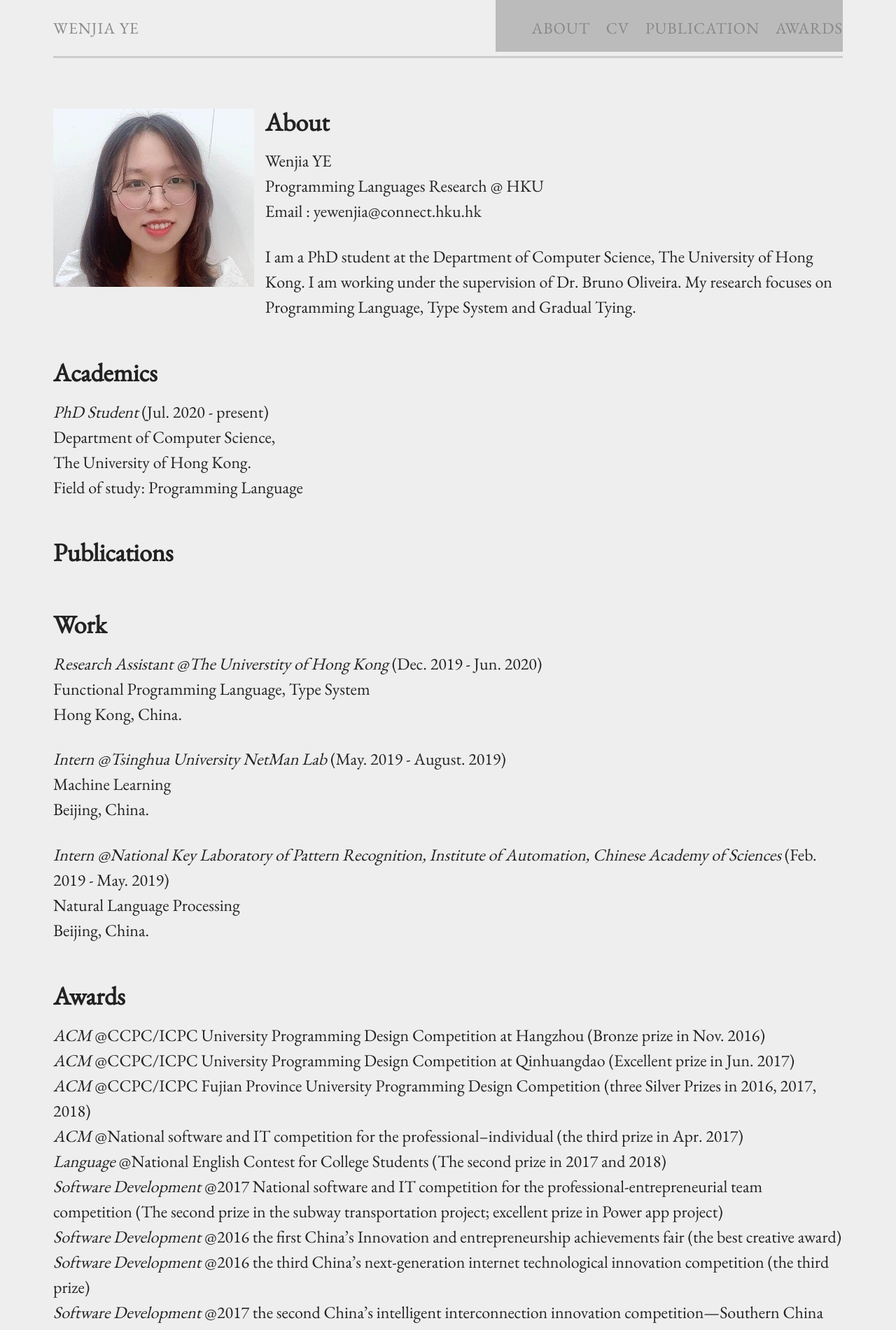
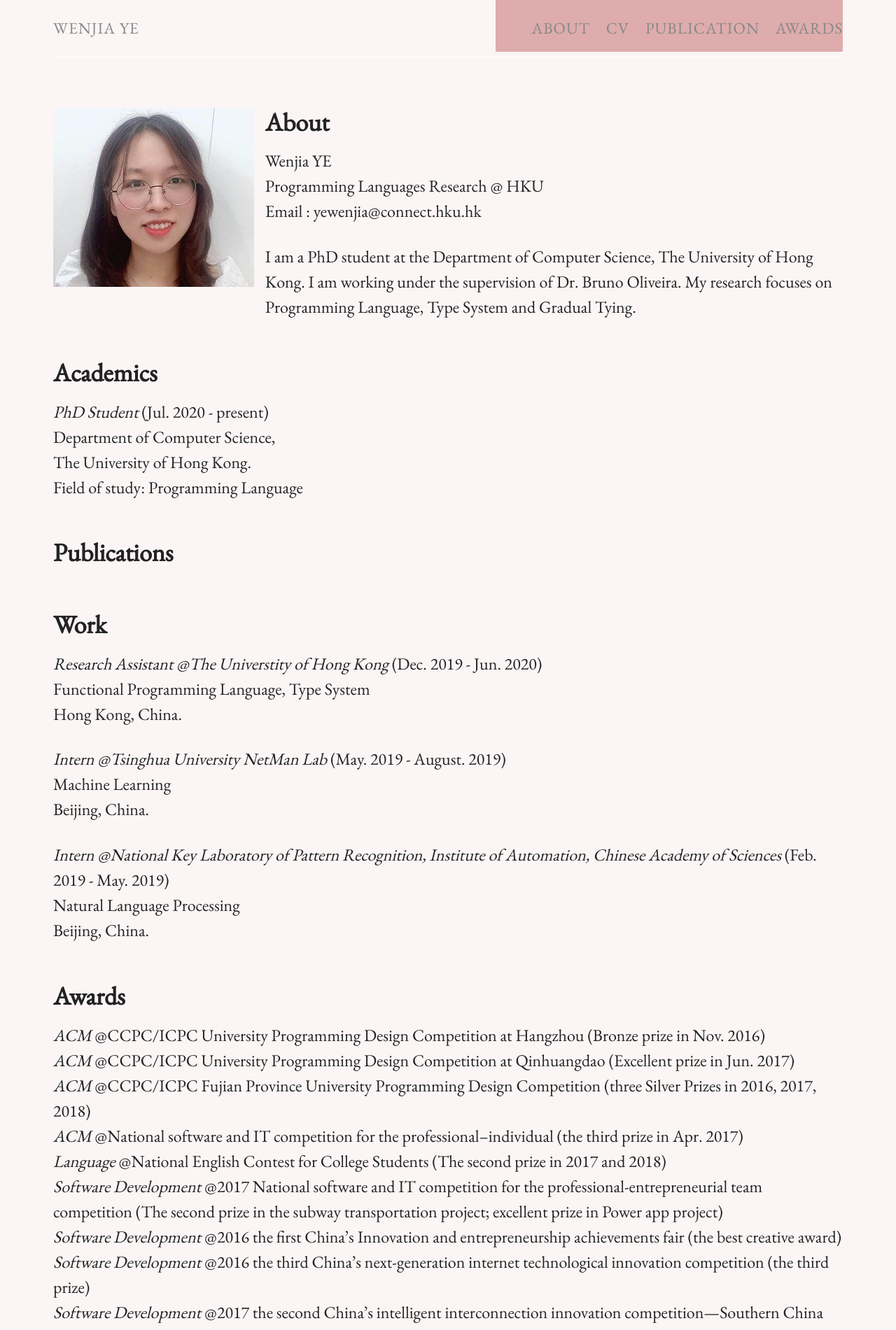
Before and after one commit to YeWenjia/YeWenjia.github.io, a Jekyll site: the page built from index.md, in a window 1280 px wide. Shown: the top 1901 px of the page at 70% size. Built offline with Jekyll 4.4.1, drawn with Linux system fonts in a browser that asks for light colours.

Commit message:
Update main.scss

```diff
--- a/css/main.scss
+++ b/css/main.scss
@@ -11,8 +11,8 @@
 $base-line-height: 1.5;
 $spacing-unit:     1.5em;
 
-$grey-vlight:#eee;
-$grey-light: #ccc;
+$grey-vlight:#fbf5f5;
+$grey-light: #fdfafa;
 $grey:       #888;
 $grey-dark:  #444;
 $grey-vdark: #222;
```
